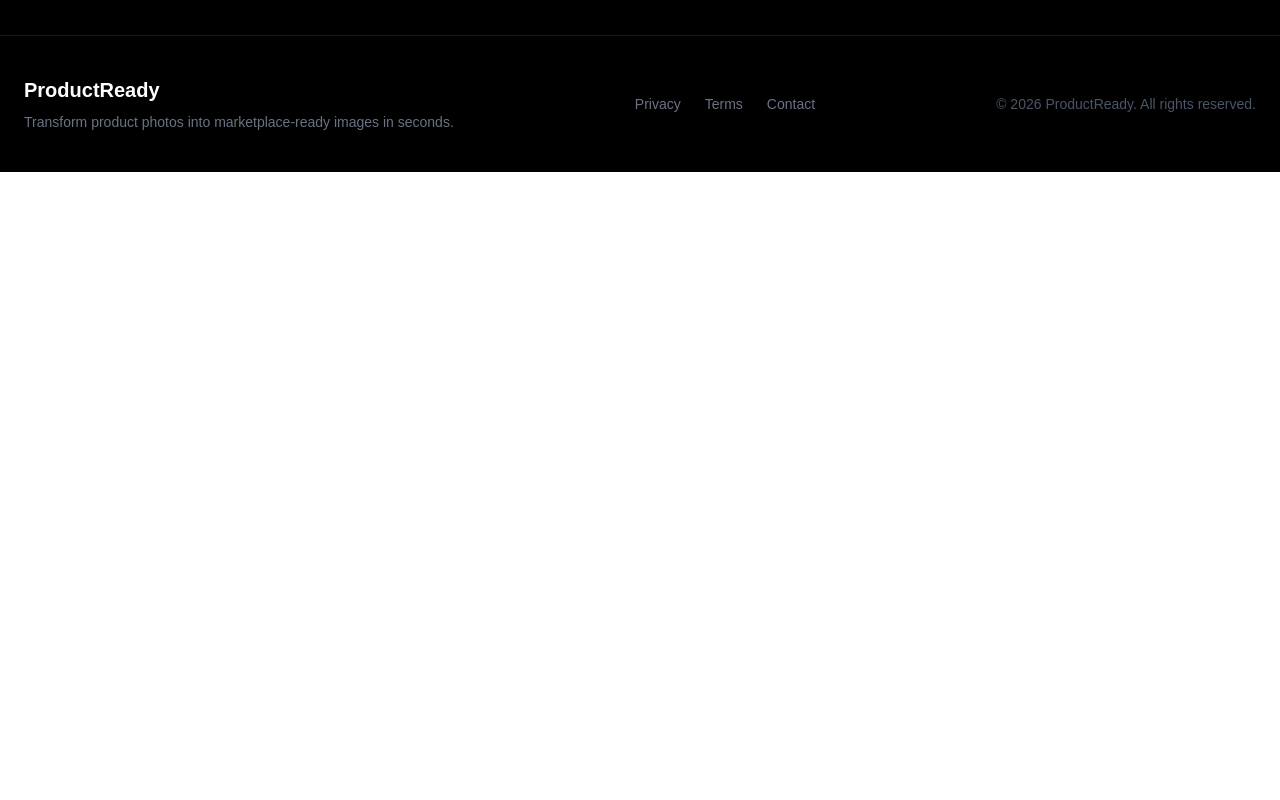
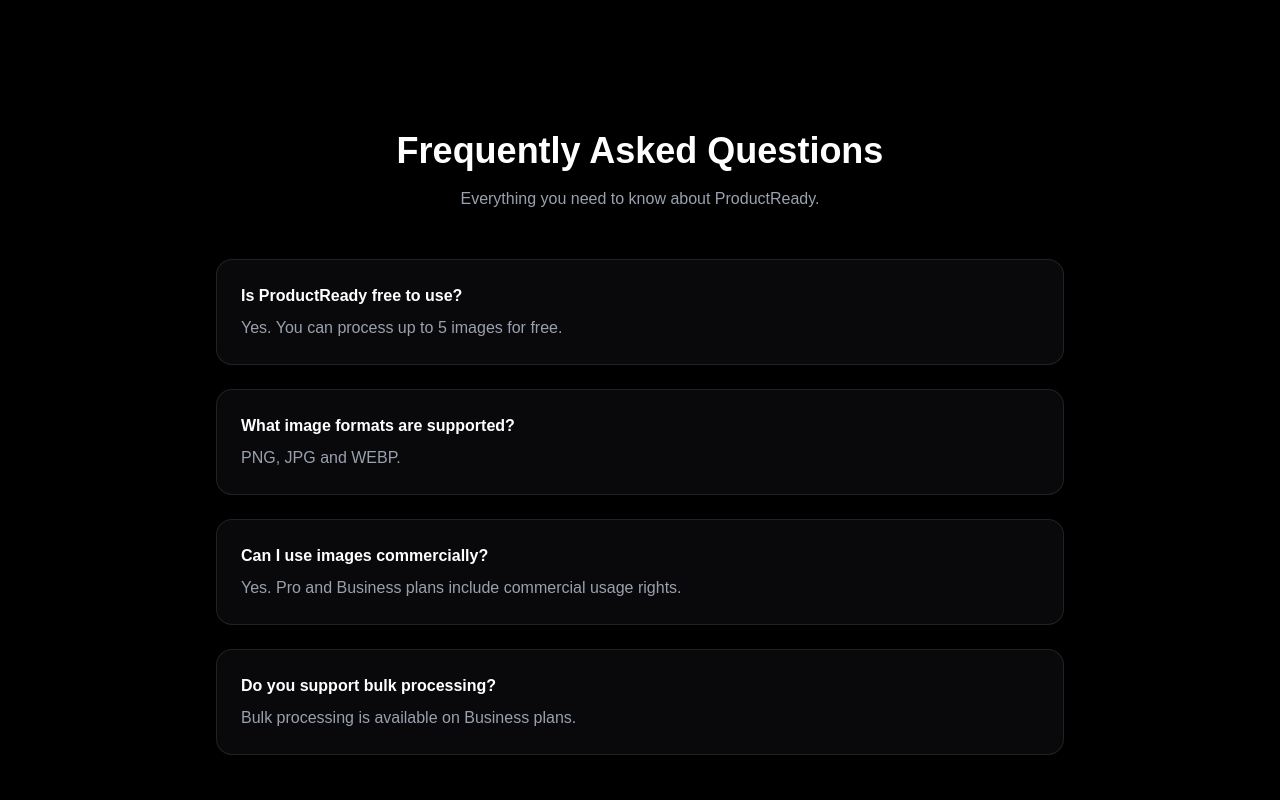
Before and after one commit to myaprak48/productready, a Next.js app: page / in a window 1280 px wide. Shown: the part 4760-5560 px from the top of the page. Before the commit the page ends 4932 px from the top, so only its background shows below. Built offline with nearby package versions, Linux system fonts and the light colour scheme.

Commit message:
add faq section

```diff
--- a/app/page.tsx
+++ b/app/page.tsx
@@ -521,6 +521,51 @@
   </div>
 
 </section>
+<section className="px-6 py-24 max-w-4xl mx-auto">
+
+  <div className="text-center mb-12">
+    <h2 className="text-4xl font-bold mb-4">
+      Frequently Asked Questions
+    </h2>
+
+    <p className="text-gray-400">
+      Everything you need to know about ProductReady.
+    </p>
+  </div>
+
+  <div className="space-y-6">
+
+    <div className="rounded-2xl border border-white/10 bg-zinc-950 p-6">
+      <h3 className="font-semibold mb-2">Is ProductReady free to use?</h3>
+      <p className="text-gray-400">
+        Yes. You can process up to 5 images for free.
+      </p>
+    </div>
+
+    <div className="rounded-2xl border border-white/10 bg-zinc-950 p-6">
+      <h3 className="font-semibold mb-2">What image formats are supported?</h3>
+      <p className="text-gray-400">
+        PNG, JPG and WEBP.
+      </p>
+    </div>
+
+    <div className="rounded-2xl border border-white/10 bg-zinc-950 p-6">
+      <h3 className="font-semibold mb-2">Can I use images commercially?</h3>
+      <p className="text-gray-400">
+        Yes. Pro and Business plans include commercial usage rights.
+      </p>
+    </div>
+
+    <div className="rounded-2xl border border-white/10 bg-zinc-950 p-6">
+      <h3 className="font-semibold mb-2">Do you support bulk processing?</h3>
+      <p className="text-gray-400">
+        Bulk processing is available on Business plans.
+      </p>
+    </div>
+
+  </div>
+
+</section>
       <footer className="border-t border-white/10 px-6 py-10">
         <div className="max-w-7xl mx-auto flex flex-col md:flex-row items-center justify-between gap-6">
           <div>
```
